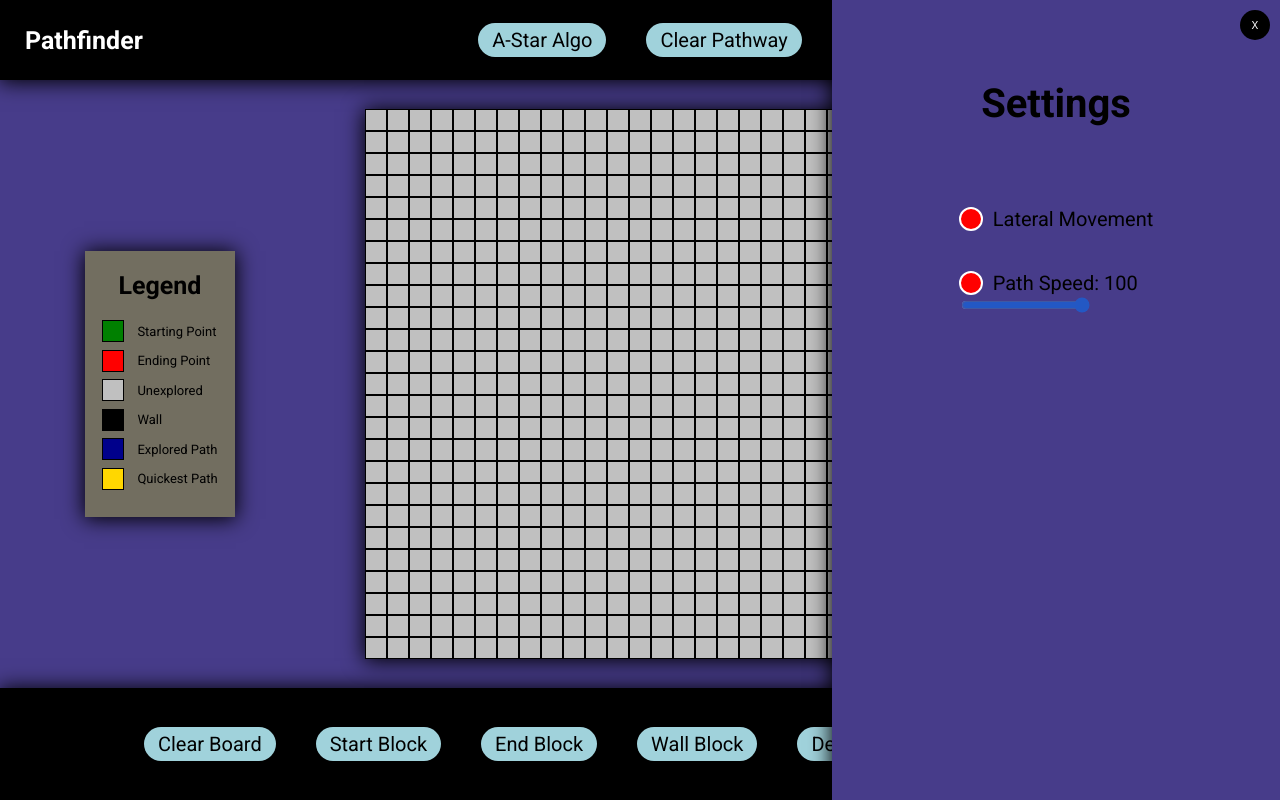
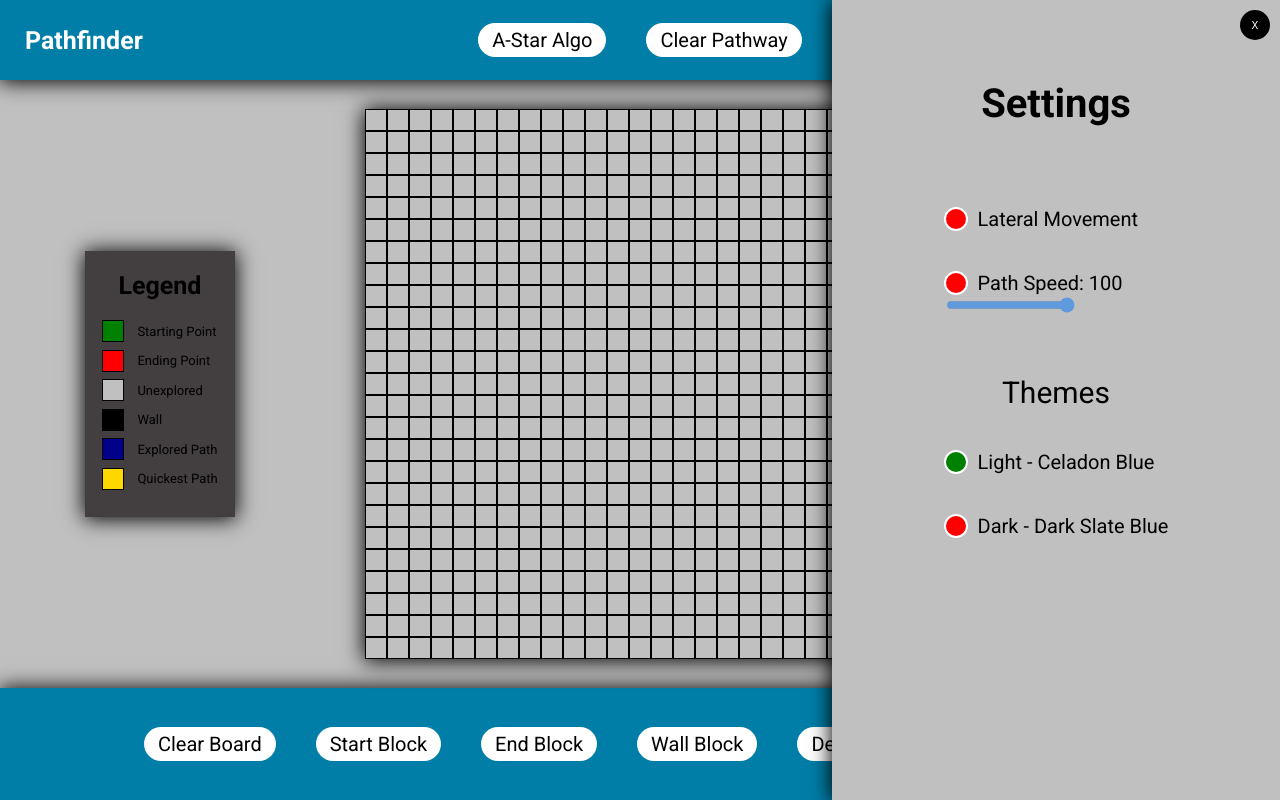
Before and after one commit to kcharles2013/Pathfinder, a React (Create React App) app: page / in a window 1280 px wide. Both pictures are taken after a click on the element "Settings". Built offline with nearby package versions, Linux system fonts and the light colour scheme.

Commit message:
Added in the light and dark themes option in settings tab. An event listener will grab the current theme, set it active, and the user can toggle to their preference.

```diff
--- a/src/App.js
+++ b/src/App.js
@@ -8,9 +8,34 @@ import Settings from "./components/settings";
 import BrowserHandler from "./components/browserHandler";
 import Legend from "./components/legend";
 
+// SET THE APPs THEME;
+window.addEventListener("load",  () => {
+    let classes = document.getElementById("App").classList;
+    let currentScheme;
+    for (let i = 0; i < classes.length; i++){
+        console.log(`Class: ${classes[i]}`);
+        switch (classes[i]) {
+            case ('dark-color-scheme'):
+                currentScheme = classes[i];
+                console.log("true");
+                break;
+            case ('medium-color-scheme'):
+                currentScheme = classes[i];
+                break;
+            case ('light-color-scheme'):
+                currentScheme = classes[i];
+                break;
+            default:
+                break;
+        }
+    }
+    console.log(currentScheme);
+    document.getElementById(currentScheme).classList.replace('settings-option-indicator-false', 'settings-option-indicator-true');
+});
+
 function App() {
   return (
-    <div className="App">
+    <div className="App light-color-scheme" id="App">
         <Settings />
         {/*<Legend />*/}
         <Header />
--- a/src/components/colorScheme.css
+++ b/src/components/colorScheme.css
@@ -1,4 +1,23 @@
 * {
+    /*--ButtonColor: #A0D2DB;*/
+    /*--HoverButtonColor: #C4E3E9;*/
+    /*--HeaderFooterColor: #000000;*/
+    /*--GridContainerColor: #473C8A;*/
+    /*--LegendColor: #726E60;*/
+    /*--NodeHoverColor: #3A3271;*/
+}
+
+.light-color-scheme{
+    --ButtonColor: #ffffff;
+    --HoverButtonColor: #B5F44A;
+    --HeaderFooterColor: #007EA7;
+    --GridContainerColor: #C0C0C0;
+    --LegendColor: #433E3F;
+    --NodeHoverColor: #B5F44A;
+
+}
+
+.medium-color-scheme{
     --ButtonColor: #A0D2DB;
     --HoverButtonColor: #C4E3E9;
     --HeaderFooterColor: #000000;
@@ -7,32 +26,13 @@
     --NodeHoverColor: #3A3271;
 }
 
-.light-color-scheme{
-    --LightButtonColor: #ffffff;
-    --LightHoverButtonColor: #B5F44A;
-    --LightHeaderFooterColor: #007EA7;
-    --LightGridContainerColor: #C0C0C0;
-    --LightLegendColor: #433E3F;
-    --LightNodeHoverColor: #B5F44A;
-
-}
-
-.medium-color-scheme{
-    --MediumButtonColor: #A0D2DB;
-    --MediumHoverButtonColor: #C4E3E9;
-    --MediumHeaderFooterColor: #000000;
-    --MediumGridContainerColor: #473C8A;
-    --MediumLegendColor: #726E60;
-    --MediumNodeHoverColor: #3A3271;
-}
-
 .dark-color-scheme{
-    --DarkButtonColor: #A0D2DB;
-    --DarkHoverButtonColor: #C4E3E9;
-    --DarkHeaderFooterColor: #000000;
-    --DarkGridContainerColor: #473C8A;
-    --DarkLegendColor: #726E60;
-    --DarkNodeHoverColor: #3A3271;
+    --ButtonColor: #A0D2DB;
+    --HoverButtonColor: #C4E3E9;
+    --HeaderFooterColor: #000000;
+    --GridContainerColor: #473C8A;
+    --LegendColor: #726E60;
+    --NodeHoverColor: #3A3271;
 }
 
 /*Color Palette in order: */
--- a/src/components/settings.css
+++ b/src/components/settings.css
@@ -142,6 +142,16 @@
     font-weight: bold;
 }
 
+.settings-theme-title{
+    text-align: center;
+    margin-top: 2em;
+    margin-bottom: 1em;
+    font-size: 3em;
+    font-family: 'Roboto';
+    font-style: normal;
+    font-weight: normal;
+}
+
 .settings-options-container{
     display: flex;
     flex-direction: column;
--- a/src/components/settings.jsx
+++ b/src/components/settings.jsx
@@ -2,6 +2,8 @@ import React, {useState} from 'react';
 import SettingsOption from "./settingsOption";
 import "./settings.css";
 import userVars from "./userVars";
+
+
 
 function Settings(){
 
@@ -65,10 +67,23 @@ function Settings(){
                             />
                         </div>
                     </div>
+                    <div className='settings-theme-title' id='settings-theme-title'>
+                        Themes
+                    </div>
+                    <SettingsOption
+                        text="Light - Celadon Blue"
+                        handleOnClick={settingsThemeLight}
+                        ID="light-color-scheme"
+                    />
+                    <SettingsOption
+                        text="Dark - Dark Slate Blue"
+                        handleOnClick={settingsThemeDark}
+                        ID="dark-color-scheme"
+                    />
                 </div>
             </div>
         </>
-    )
+    );
 }
 
 function init(){
@@ -79,6 +94,64 @@ function init(){
     settingsClosedAnim.addEventListener('animationend', (ev) => {
         settingsClosedAnim.style.display = 'none';
     }, false);
+}
+
+function settingsThemeLight(){
+    // console.log("Change to light");
+    let classes = document.getElementById("App").classList;
+    let currentScheme;
+    for (let i = 0; i < classes.length; i++){
+        // console.log(`Class: ${classes[i]}`);
+        switch (classes[i]) {
+            case ('dark-color-scheme'):
+                currentScheme = classes[i];
+                // console.log("true");
+                break;
+            case ('medium-color-scheme'):
+                currentScheme = classes[i];
+                break;
+            default:
+                break;
+        }
+    }
+
+    console.log(`currentScheme: ${currentScheme}`);
+
+
+    if (currentScheme !== null){
+        console.log(currentScheme);
+        document.getElementById("App").classList.replace(currentScheme, "light-color-scheme");
+        document.getElementById("light-color-scheme").classList.replace('settings-option-indicator-false', 'settings-option-indicator-true');
+        document.getElementById(currentScheme).classList.replace('settings-option-indicator-true', 'settings-option-indicator-false');
+    }
+}
+
+function settingsThemeDark(){
+    // console.log("Change to dark");
+    let classes = document.getElementById("App").classList;
+    let currentScheme;
+    for (let i = 0; i < classes.length; i++){
+        // console.log(`Class: ${classes[i]}`);
+        switch (classes[i]) {
+            case ('light-color-scheme'):
+                currentScheme = 'light-color-scheme';
+                // console.log("true");
+                break;
+            case ('medium-color-scheme'):
+                currentScheme = classes[i];
+                break;
+            default:
+                break;
+        }
+    }
+
+
+    if (currentScheme !== null){
+        console.log(currentScheme);
+        document.getElementById("App").classList.replace(currentScheme, "dark-color-scheme");
+        document.getElementById("dark-color-scheme").classList.replace('settings-option-indicator-false', 'settings-option-indicator-true');
+        document.getElementById(currentScheme).classList.replace('settings-option-indicator-true', 'settings-option-indicator-false');
+    }
 }
 
 
```
